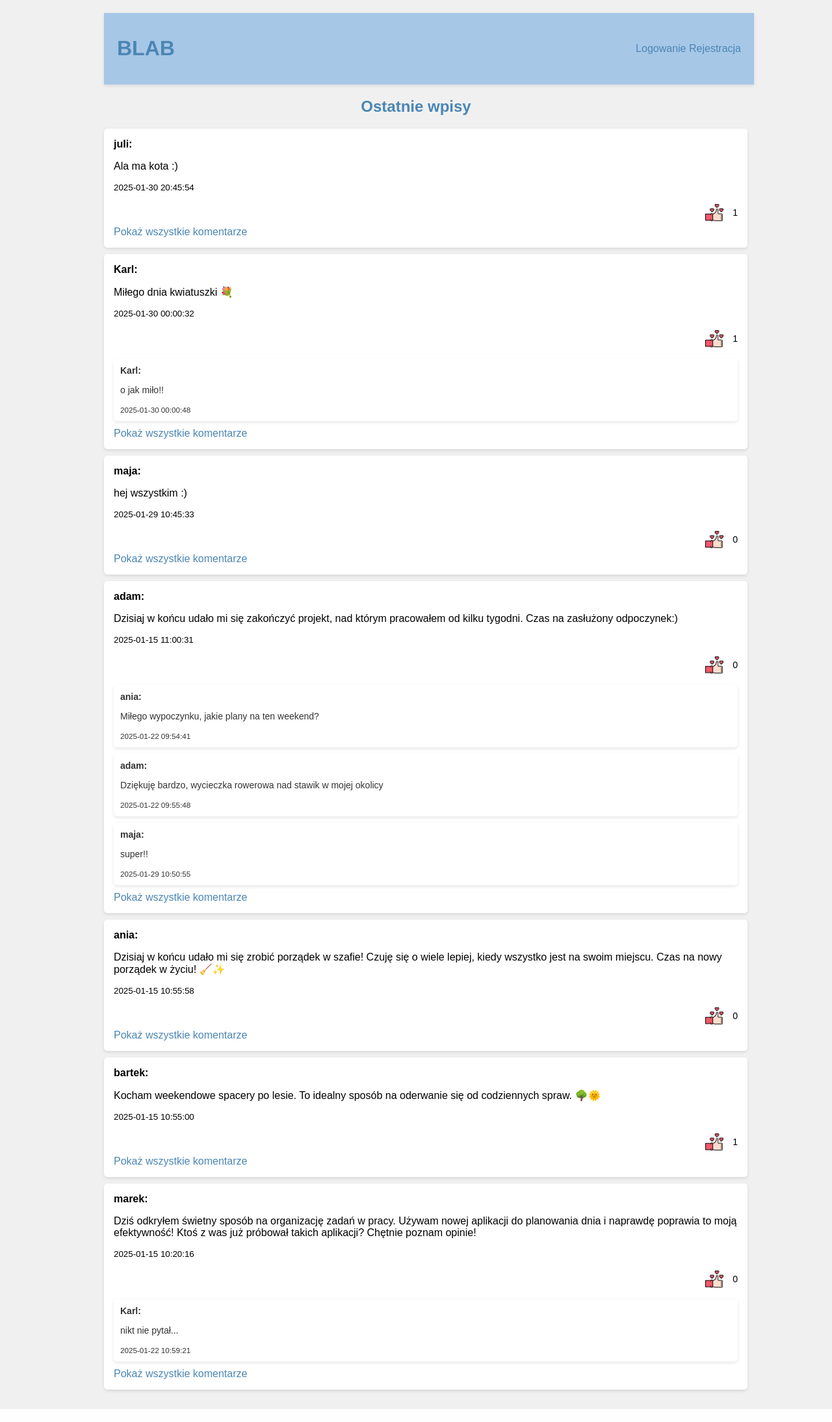
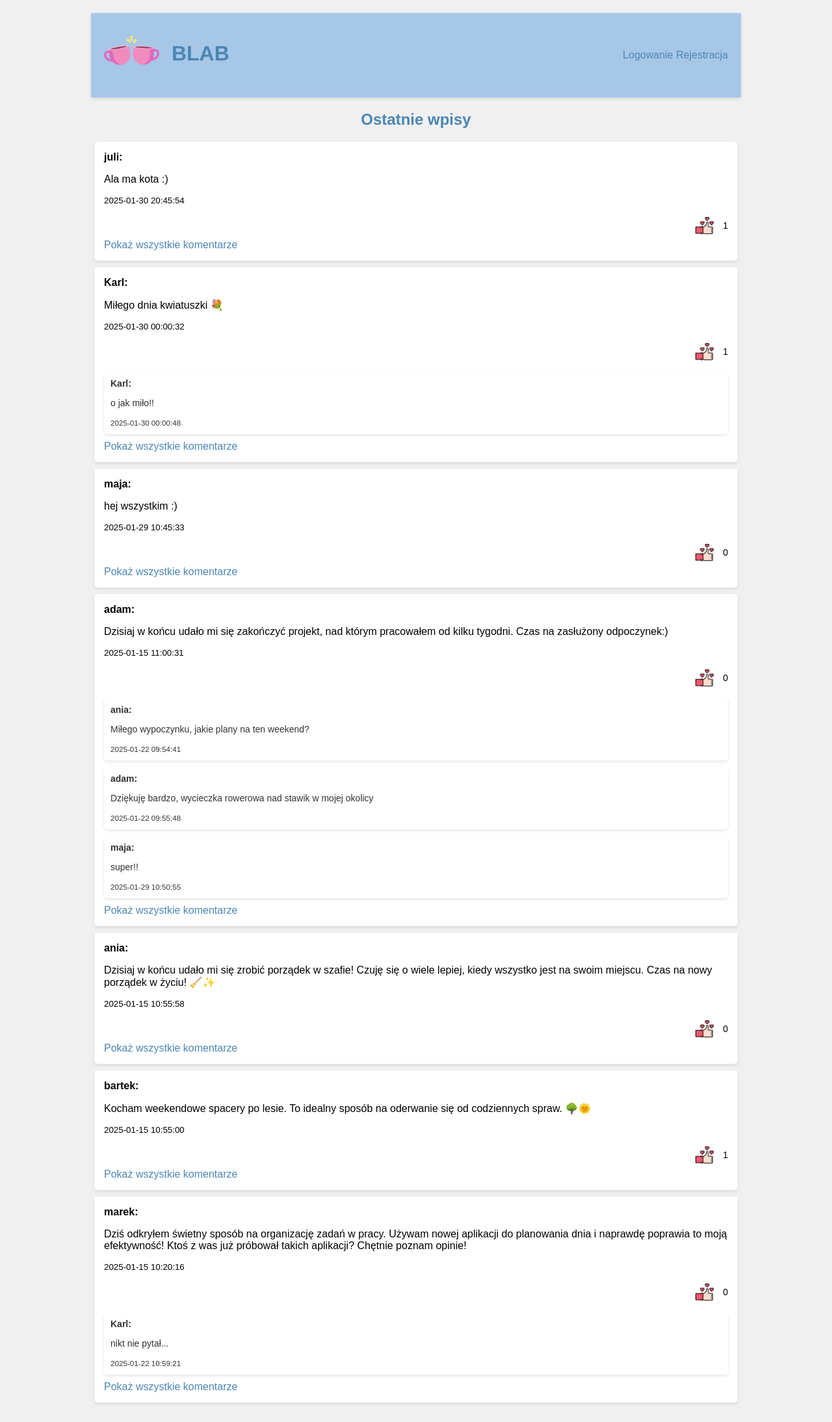
Before and after one commit to juliagrzywacz/Projekt-Pai2, a PHP site: page / in a window 1280 px wide. Shown: the whole page at 65% size. Run offline with PHP 8.4, Linux system fonts and the light colour scheme; data comes from the database, SQL or seed files in the repository.

Commit message:
Dodanie logo

```diff
--- a/css/style.css
+++ b/css/style.css
@@ -11,10 +11,22 @@ body {
 }
 
 /* Nagłówki */
-h1,
+h1 {
+    text-align: center;
+    color: #4B86B4;
+    margin: 0;
+}
 h2 {
     text-align: center;
     color: #4B86B4;
+}
+
+.logo {
+    width: 85px;
+    height: auto;
+    vertical-align: middle;
+    margin-right: 10px;
+    margin-bottom: 15px;
 }
 
 /* Nagłówek strony */
@@ -69,7 +81,7 @@ a:hover {
 /* Kontener dla treści */
 .container {
     width: 100%;
-    max-width: 960px;
+    max-width: 1000px;
     margin: 20px auto;
     flex: 1;
 }
--- a/index.php
+++ b/index.php
@@ -53,7 +53,9 @@ if ($viewUser) {
 <body>
     <div class="container">
         <header>
-            <h1>BLAB</h1>
+            <h1>
+                <img src="img/cheers.png" alt="Logo Cheers" class="logo"> BLAB
+            </h1>
             <nav>
                 <?php if (isset($_SESSION['user'])): ?>
                     <a href="settings.php"><?= htmlspecialchars($_SESSION['user']['login']) ?></a>
```
Also changed, not shown: img/cheers.png (added).
